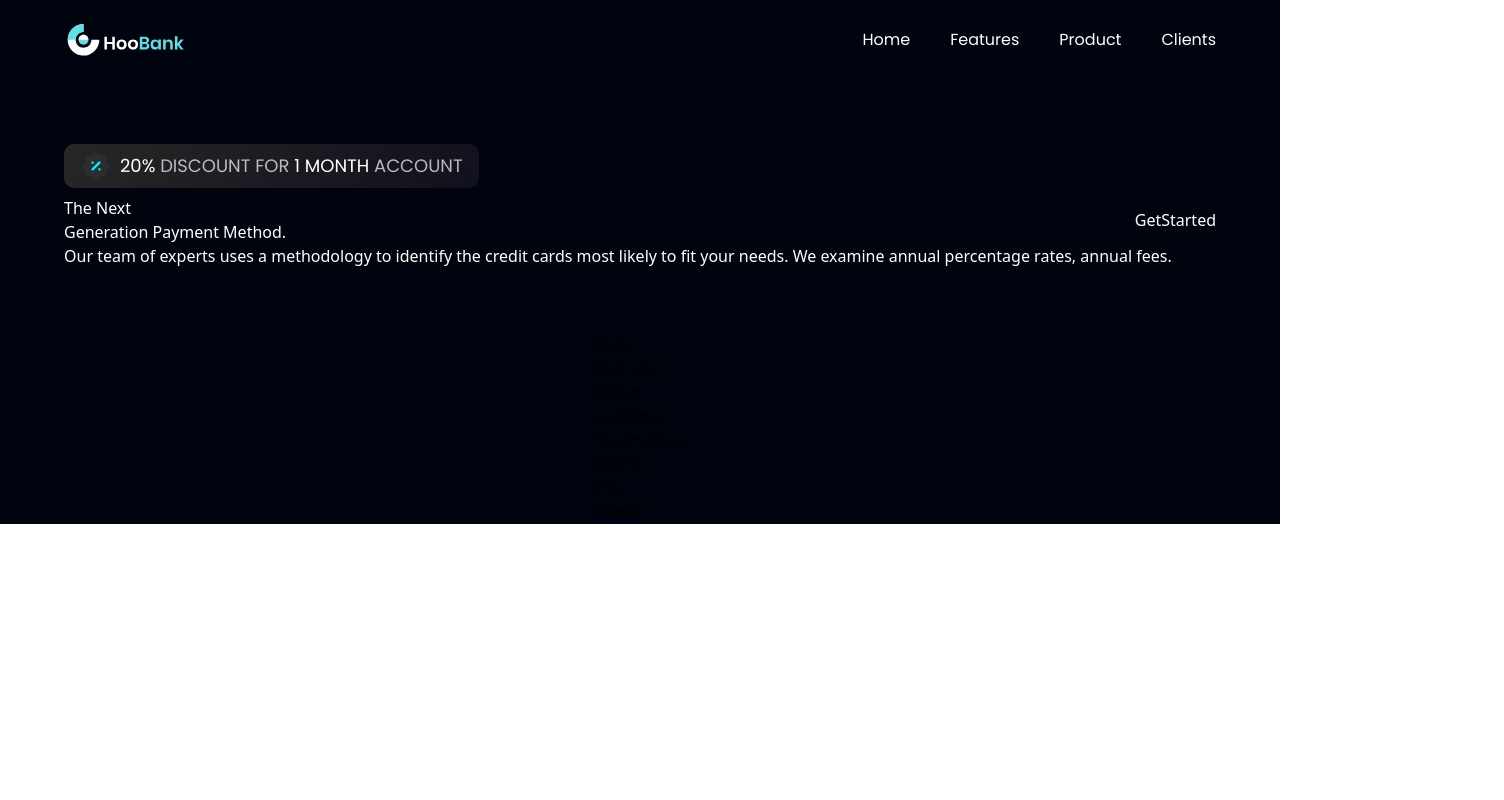
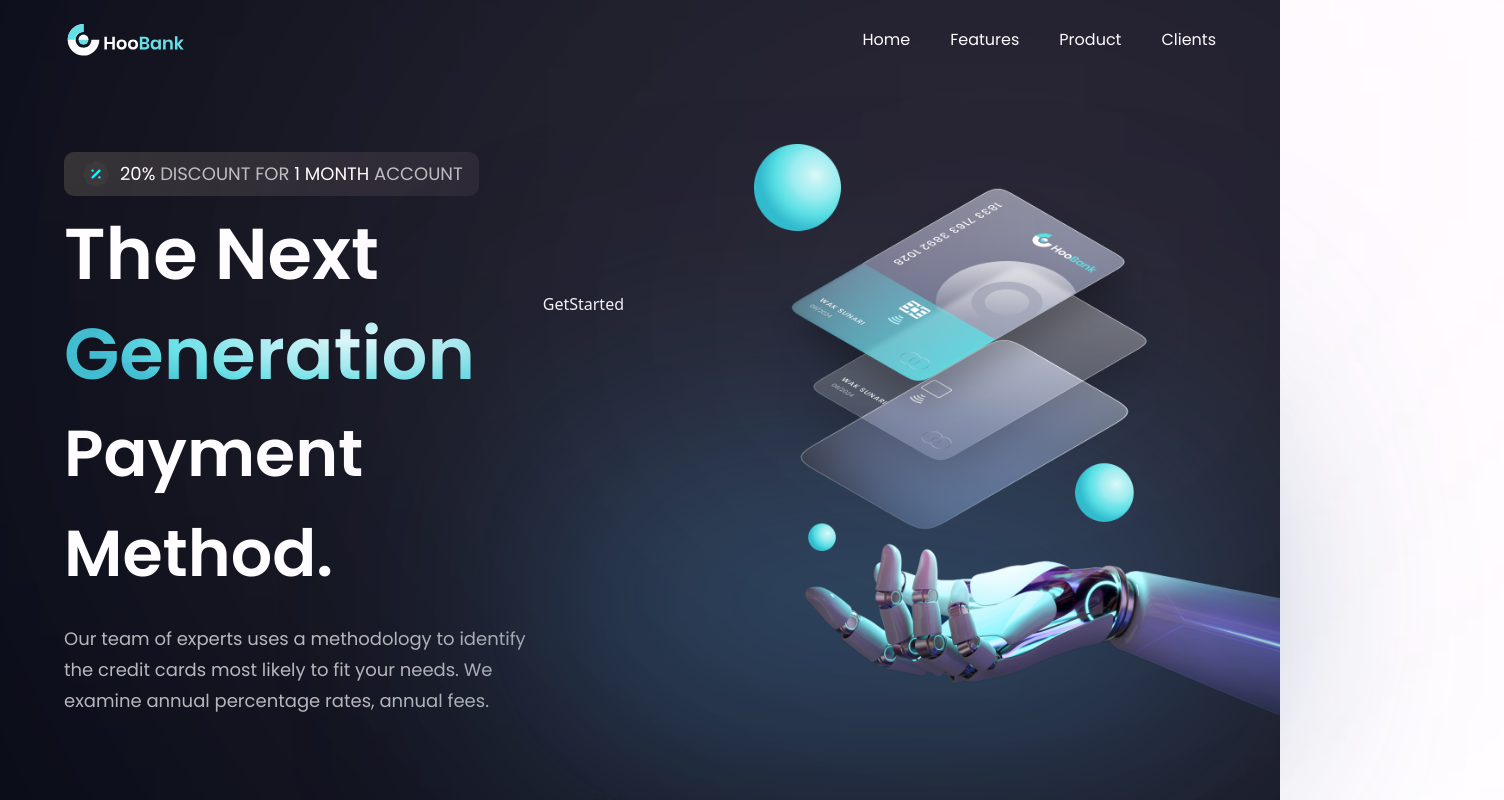
Before and after one commit to srijan-lamichhane/react_tailwind-project, a React (Vite) app in the folder bank_modern_app/: page / in a window 1280 px wide. Shown: the top 800 px of the page, 1504 px wide, since content can reach past the window. Built offline with nearby package versions, Linux system fonts and the light colour scheme.

Commit message:
hero section without getstarted btn

```diff
--- a/bank_modern_app/src/components/Hero.jsx
+++ b/bank_modern_app/src/components/Hero.jsx
@@ -1,14 +1,16 @@
 import React from 'react'
 import styles from '../style'
-import { discount } from '../assets'
+import { discount, robot } from '../assets'
+import GetStarted from './GetStarted'
 
 const Hero = () => (
 
+  // we use curly bracket and backtick to embedd expressions inside the string --> interpolate jsx with an expression in a string
   <section id='home' className={`flex flex-col md:flex-row ${styles.paddingY}`}>
 
-    <div className={`text-white flex-1 ${styles.flexStart} flex-col xl:px-0 sm:px-16 px-6 `}>
+    <div className={`flex-1 ${styles.flexStart} flex-col xl:px-0 sm:px-16 px-6 `}>
 
-{/* discount portion */}
+      {/* discount portion */}
       <div className='flex flex-row items-center py-[6px] px-4 bg-discount-gradient rounded-[10px] mb-2 '>
         <img src={discount} alt="discount" className='w-[32px] h-[32px]' />
         <p className={`${styles.paragraph} ml-2`}>
@@ -16,21 +18,33 @@
         </p>
       </div>
 
-{/* heading portion */}
+      {/* heading portion */}
       <div className='flex flex-row justify-between items-center w-full'>
-        <h1>The Next <br className='sm:block hidden'/> <span>Generation</span> Payment Method.</h1>
-        <div>GetStarted</div>
+        <h1 className='flex-1 font-poppins font-semibold ss:text-[72px] text-[52px] text-white ss:leading-[100px] leading-[75px]'>
+          The Next <br className='sm:block hidden' />
+          <span className='text-gradient'>Generation</span>
+        </h1>
+        <div className='ss:flex hidden md:mr-4 mr-0 text-white'>
+          <GetStarted />
+        </div>
       </div>
+      <h1 className='font-poppins font-semibold ss:text-[65px] text-[52px] text-white ss:leading-[100px] leading-[75px] w-full'>Payment Method.</h1>
 
-      <p>Our team of experts uses a methodology to identify the credit cards most likely to fit your needs.
+      <p className={`${styles.paragraph} max-w-[470px] mt-5`}>Our team of experts uses a methodology to identify the credit cards most likely to fit your needs.
         We examine annual percentage rates, annual fees.</p>
 
 
 
     </div>
 
-    <div>
-      <img src="" alt="" />
+{/* image on the side of the hero section */}
+    <div className={` flex-1 flex ${styles.flexCenter} md:my-0 my-10`}>
+      <img src={robot} alt="billing" className='w-[100%] h-[100%] relative z-[5]' />
+
+      {/* to make color gradient above the image. */}
+      <div className='absolute z-[0] w-[40%] h-[35%] top-0 pink__gradient' />
+      <div className='absolute z-[1] w-[80%] h-[80%] rounded-full bottom-40 white__gradient' />
+      <div className='absolute z-[0] w-[50%] h-[50%] right-20 bottom-20 blue__gradient' />
     </div>
   </section>
 
```
